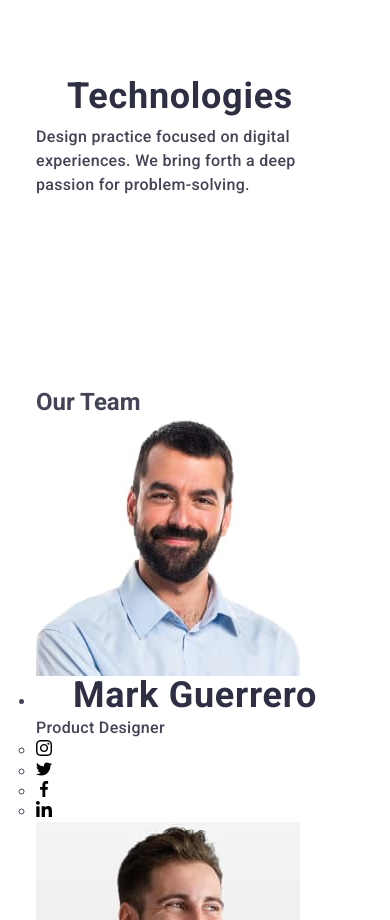
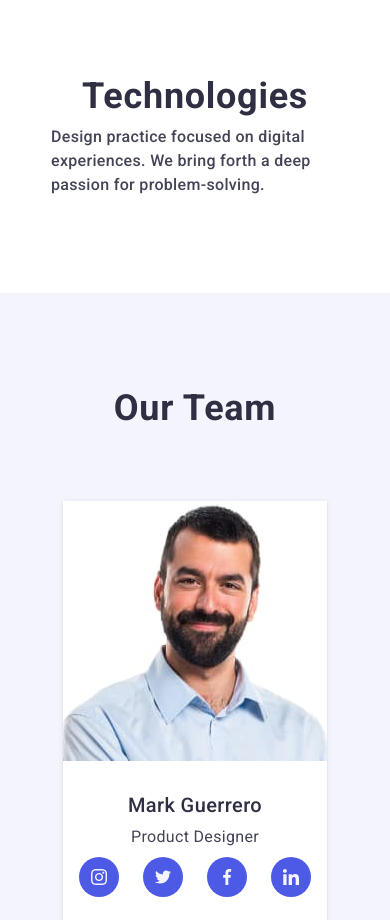
Before and after one commit to RomanHav/goit-markup-hw-06, a plain HTML site: page index.html in a window 390 px wide. Shown: the part 1080-2000 px from the top of the page. Drawn offline with nearby package versions, Linux system fonts and the light colour scheme.

Commit message:
second mobile part

```diff
--- a/css/styles.css
+++ b/css/styles.css
@@ -143,7 +143,7 @@ body {
   background-color: #404bbf;
 }
 
-/* Директика для title-part */
+/* Директива для title-part */
 
 @media screen and (min-resolution: 192dpi),
   screen and (min-resolution: 2dppx),
@@ -170,6 +170,7 @@ body {
   flex-direction: column;
   align-items: flex-start;
   gap: 8px;
+  margin: 0 auto;
 }
 .integral-parts-img {
   display: none;
@@ -197,6 +198,124 @@ body {
 
   align-self: stretch;
 }
+
+/* Секція Our Team */
+
+.our-team {
+  background-color: #f4f4fd;
+}
+.subtitle {
+  color: #2e2f42;
+  text-align: center;
+  font-size: 36px;
+  font-style: normal;
+  font-weight: 700;
+  line-height: 1.11;
+  letter-spacing: 0.02em;
+  text-transform: capitalize;
+  margin-bottom: 72px;
+}
+.menu-team {
+  display: flex;
+  flex-direction: column;
+  align-items: center;
+  gap: 72px;
+}
+.our-team-part {
+  width: 264px;
+  border-radius: 0px 0px 4px 4px;
+  background: #fff;
+  box-shadow: 0px 2px 1px 0px rgba(46, 47, 66, 0.08),
+    0px 1px 1px 0px rgba(46, 47, 66, 0.16),
+    0px 1px 6px 0px rgba(46, 47, 66, 0.08);
+}
+.about-person {
+  padding-top: 32px;
+  padding-bottom: 32px;
+}
+.our-team-part .parts-title {
+  color: #2e2f42;
+  text-align: center;
+
+  font-size: 20px;
+  font-weight: 500;
+  line-height: 1.2;
+  letter-spacing: 0.02em;
+  margin-bottom: 8px;
+}
+.our-team-part .list-description {
+  color: #434455;
+  text-align: center;
+
+  font-size: 16px;
+  font-weight: 400;
+  line-height: 1.5;
+  letter-spacing: 0.02em;
+  margin-bottom: 8px;
+}
+.our-team-links-list {
+  display: flex;
+  justify-content: center;
+  align-items: center;
+  gap: 24px;
+}
+.our-team-link-part {
+  width: 40px;
+  height: 40px;
+}
+.our-team-links {
+  width: 100%;
+  height: 100%;
+  display: flex;
+  justify-content: center;
+  align-items: center;
+  background-color: #4d5ae5;
+  border-radius: 50%;
+  transition: background-color 250ms cubic-bezier(0.4, 0, 0.2, 1);
+}
+.our-team-links:focus {
+  background-color: #404bbf;
+}
+.our-team-images {
+  fill: #f4f4fd;
+}
+
+/* Секція Our Portfolio */
+
+.portfolio-list {
+  display: flex;
+  flex-direction: column;
+  gap: 48px;
+}
+.part-list {
+  width: 288px;
+  border: 1px solid #f4f4fd;
+  background-color: #fff;
+  box-shadow: 0px 2px 1px 0px rgba(46, 47, 66, 0.08),
+    0px 1px 1px 0px rgba(46, 47, 66, 0.16),
+    0px 1px 6px 0px rgba(46, 47, 66, 0.08);
+}
+.overlay {
+  display: none;
+}
+.about-part {
+  padding: 32px 16px;
+  border: 1px solid #e7e9fc;
+  border-top: none;
+}
+.our-portfolio .parts-title {
+  color: #2e2f42;
+  text-align: start;
+
+  font-size: 20px;
+  font-weight: 500;
+  line-height: 1.2;
+  letter-spacing: 0.02em;
+  margin-bottom: 8px;
+}
+
+/* Footer */
+
 @media screen and (max-width: 767px) {
   /* HEADER */
   .top-header {
--- a/index.html
+++ b/index.html
@@ -115,13 +115,13 @@
         <section class="our-team section">
             <div class="container">
                 <h2 class="subtitle">Our Team</h2>
-                <ul class="menu-team">
+                <ul class="menu-team list-style">
                     <li class="our-team-part">
                         <img src="./images/our_team/mark_guerrero.jpg" alt="Product Designer" width="264">
                         <div class="about-person">
                             <h3 class="parts-title"> Mark Guerrero </h3>
                             <p class="list-description">Product Designer</p>
-                            <ul class="our-team-links-list">
+                            <ul class="our-team-links-list list-style">
                                 <li class="our-team-link-part">
                                     <a class="our-team-links" href="">
                                         <svg class="our-team-images" width="16" height="16">
@@ -158,7 +158,7 @@
                         <div class="about-person">
                             <h3 class="parts-title">Tom Ford</h3>
                             <p class="list-description">Frontend Developer</p>
-                            <ul class="our-team-links-list">
+                            <ul class="our-team-links-list list-style">
                                 <li class="our-team-link-part">
                                     <a class="our-team-links" href="">
                                         <svg class="our-team-images" width="16" height="16">
@@ -195,7 +195,7 @@
                         <div class="about-person">
                             <h3 class="parts-title"> Camila Garcia </h3>
                             <p class="list-description">Marketing</p>
-                            <ul class="our-team-links-list">
+                            <ul class="our-team-links-list list-style">
                                 <li class="our-team-link-part">
                                     <a class="our-team-links" href="">
                                         <svg class="our-team-images" width="16" height="16">
@@ -232,7 +232,7 @@
                         <div class="about-person">
                             <h3 class="parts-title">Daniel Wilson</h3>
                             <p class="list-description">UI Designer</p>
-                            <ul class="our-team-links-list">
+                            <ul class="our-team-links-list list-style">
                                 <li class="our-team-link-part">
                                     <a class="our-team-links" href="">
                                         <svg class="our-team-images" width="16" height="16">
@@ -269,10 +269,10 @@
         </section>
 
         <!--Секція Our Portfolio-->
-        <!-- <section class="our-portfolio section">
+        <section class="our-portfolio section">
             <div class="container">
                 <h2 class="subtitle">Our Portfolio</h2>
-                <ul class="portfolio-list">
+                <ul class="portfolio-list list-style">
                     <li class="part-list">
                         <div class="image-change">
                             <img src="./images/our_portfolio/banking_up.jpg" alt="Банківський додаток" width="360">
@@ -363,10 +363,10 @@
                 </ul>
             </div>
         </section>
-    </main> -->
+    </main>
 
     <!-- Footer -->
-        <!-- <footer class="lower-part">
+    <footer class="lower-part">
         <div class="container">
             <div class="logo-and-info">
                 <a class="logo" href="./index.html">
@@ -423,7 +423,7 @@
                 </form>
             </div>
         </div>
-    </footer> -->
+    </footer>
 
     <!-- Backdrop -->
     <!-- <div class="backdrop is-open">
@@ -512,8 +512,7 @@
                     <a href="tel:+110001111111" class="mobile-contacts-link decoration">+11 (000) 111-11-11</a>
                 </li>
                 <li class="mobile-contacts-item">
-                        <a href="mailto:info@devstudio.com"
-                            class="mobile-contacts-link decoration">info@devstudio.com</a>
+                    <a href="mailto:info@devstudio.com" class="mobile-contacts-link decoration">info@devstudio.com</a>
                 </li>
             </ul>
             <ul class="mobile-links-list list-style">
```
Lines whose indentation alone changed are shown as unchanged.
